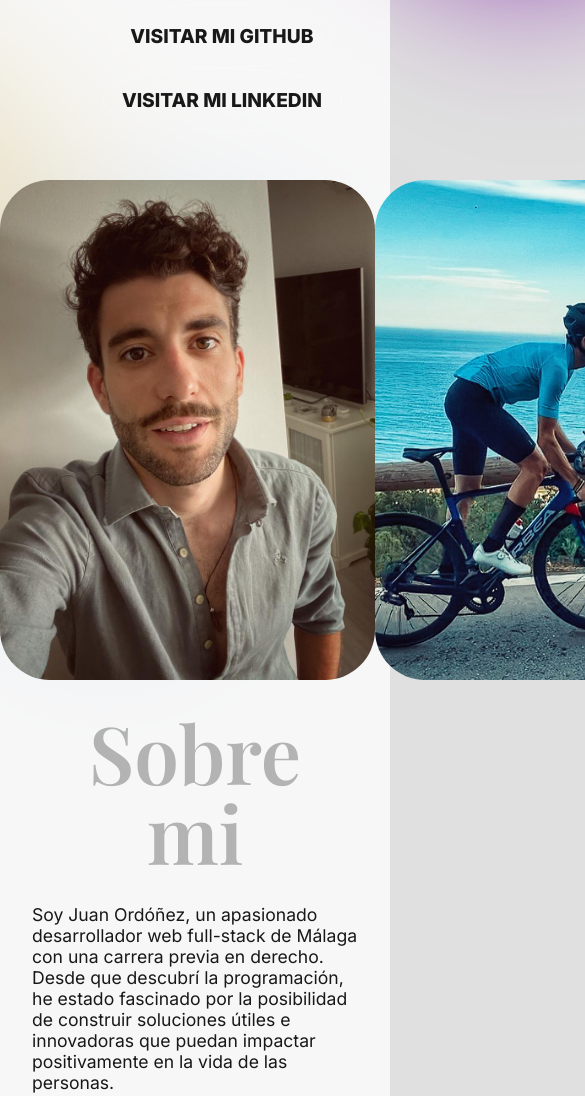
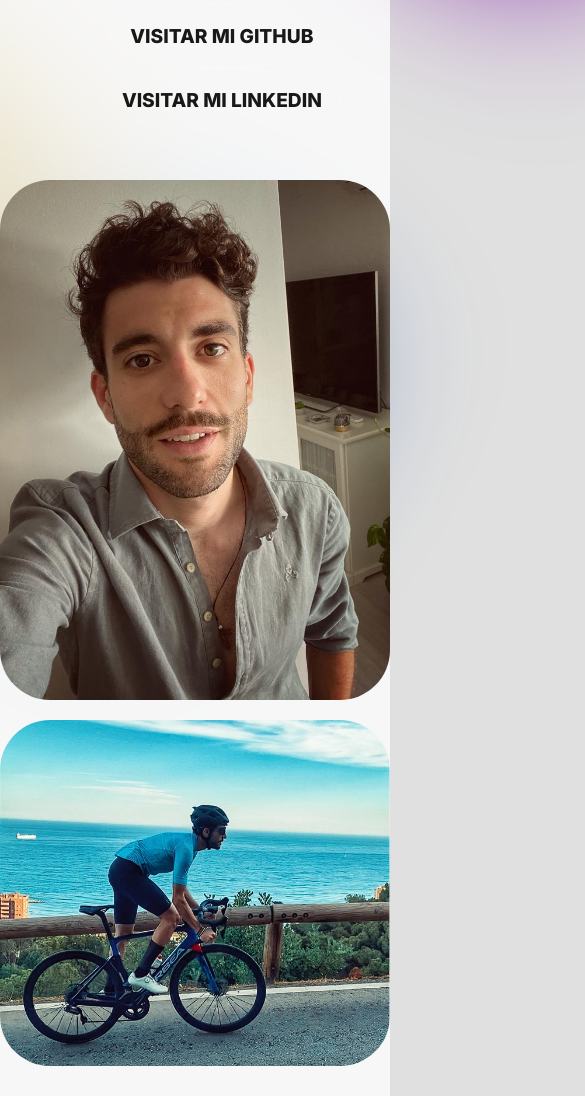
Before and after one commit to juanordone/PortfolioJuanOrdo-ez, a plain HTML site: page index.html in a window 390 px wide. Shown: the part 495-1591 px from the top of the page, 585 px wide, since content can reach past the window. Drawn offline with nearby package versions, Linux system fonts and the light colour scheme; a web font is replaced by a local one.

Commit message:
imagenes responsive

```diff
--- a/css/app.css
+++ b/css/app.css
@@ -358,8 +358,18 @@ body {
 }
 
 #mifoto {
-  width: 500px;
-  height: 500px;
-  border-radius: 50px;
+    width: 100%;
+    max-width: 500px;
+    height: auto;
+    border-radius: 50px;
 
 }
+@media (max-width: 767px) {
+    #contenedor-img {
+      flex-wrap: wrap;
+    }
+
+    #mifoto {
+      margin-bottom: 20px;
+    }
+  }
```
